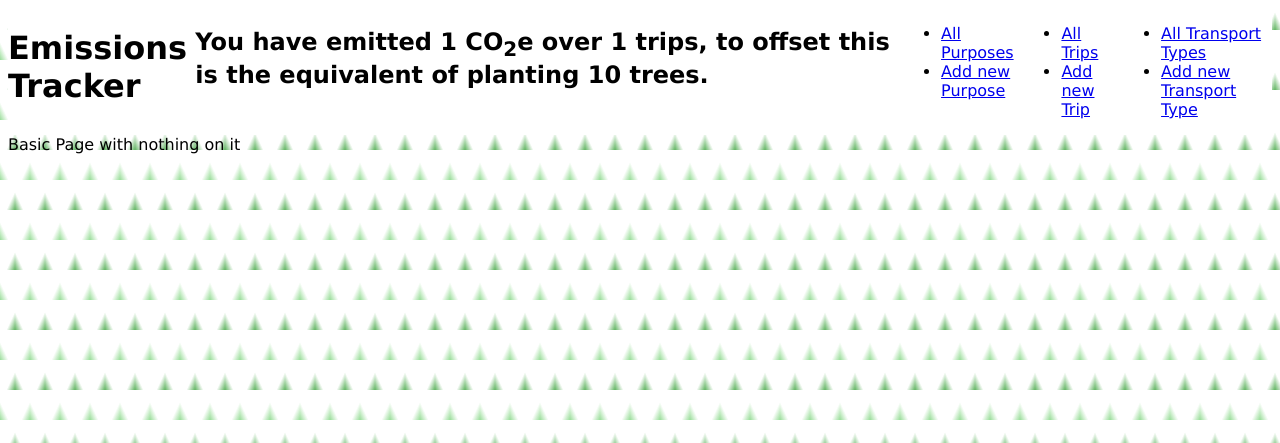
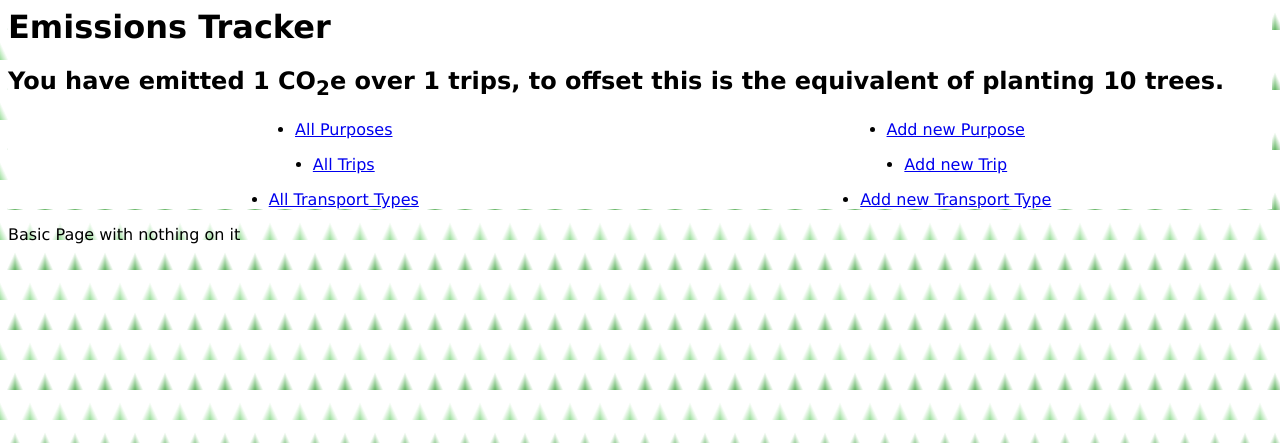
Before and after one commit to DSoutter/carbon_tracker_python_project, a Flask app: template project_files/templates/index.html in a window 1280 px wide. Shown: the top 443 px of the page. Run offline with Flask 2, Linux system fonts and the light colour scheme; the template is opened without the code that fills it: most values are stand-ins (such as "Sample title", 1, 10 or a date in 2020).

Commit message:
sorted header flex slightly

```diff
--- a/project_files/static/style.css
+++ b/project_files/static/style.css
@@ -26,10 +26,12 @@ header {
 body {
     /* min-height: 100%; */
 }
-body > header {
+body > header > ul{
     display: flex ;
+    justify-content: space-around;
 
 }
+
 .trips_flex {
     display: flex;
     /* flex-wrap: wrap; */
```
